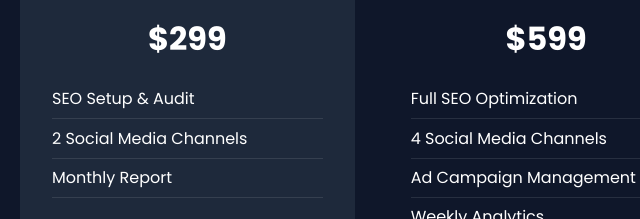
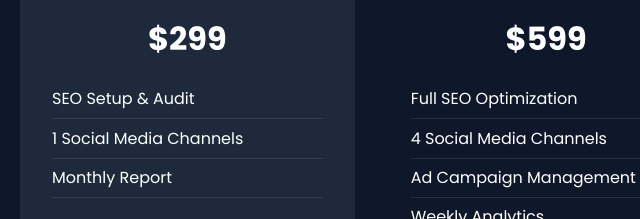
Before and after one commit to KrishnaKarmude07/Demo-Landing-page.com, a plain HTML site: page index.html in a window 1280 px wide. Shown: the part 1589-1808 px from the top of the page, 94-734 px from the left. Drawn offline with Linux system fonts and the light colour scheme.

Commit message:
Update index.html

```diff
--- a/index.html
+++ b/index.html
@@ -102,7 +102,7 @@ footer {background: var(--dark); color: var(--muted); text-align: center; paddin
         <div class="price">$299</div>
         <ul>
           <li>SEO Setup & Audit</li>
-          <li>2 Social Media Channels</li>
+          <li>1 Social Media Channels</li>
           <li>Monthly Report</li>
         </ul>
         <a href="#contact" class="btn-primary">Get Started</a>
```
